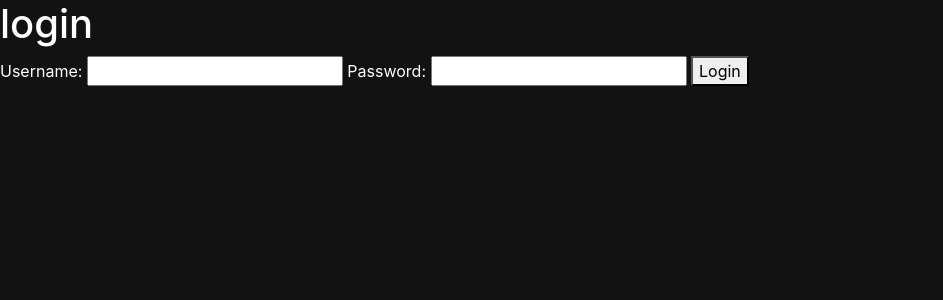
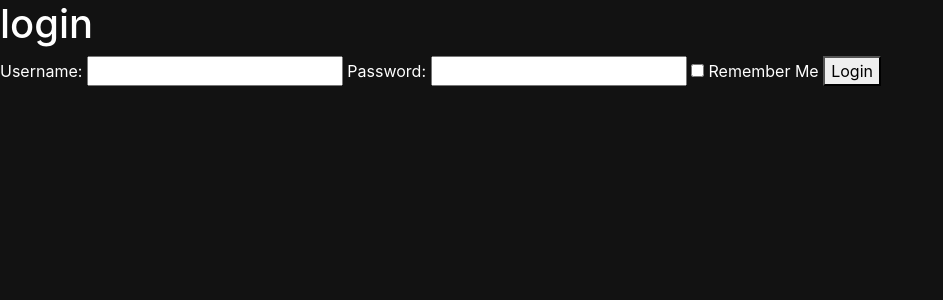
Before and after one commit to whsiaor/SendMe, a Flask app: page /login in a window 1280 px wide. Shown: the part 62-362 px from the top of the page, without its empty margins (0-943 px from the left). Run offline with Flask 3, Linux system fonts and the light colour scheme.

Commit message:
remember me function

```diff
--- a/app.py
+++ b/app.py
@@ -17,6 +17,7 @@ load_dotenv()
 app = Flask(__name__)
 app.config['TEMPLATES_AUTO_RELOAD'] = True
 app.config['SECRET_KEY'] = os.getenv('SECRET_KEY', 'secretkey') # for sqlite3
+app.config['REMEMBER_COOKEI_DURATION'] = timedelta(days=30)
 
 # MongoDB client
 client = MongoClient(os.getenv('MONGODB_DOMAIN'))
@@ -181,10 +182,11 @@ def login():
     if request.method == 'POST':
         username = request.form.get('username')
         password = request.form.get('password')
+        remember = request.form.get('remember') == 'on'
         user = verify_user(username, password)
         if user:
-            login_user(user)
-            flash('Logging Successfully!')
+            login_user(user, remember=remember)
+
             return redirect(url_for('index'))
         else:
             flash('Invalid username or password')
--- a/requirements.txt
+++ b/requirements.txt
@@ -5,4 +5,3 @@ python-dotenv==1.0.1
 Werkzeug==3.0.3
 pytz==2024.1
 Flask-Login==0.6.3
-Flask-Session==0.8.0
--- a/templates/login.html
+++ b/templates/login.html
@@ -9,7 +9,10 @@
     <input type="text" id="username" name="username">
     <label for="password">Password:</label>
     <input type="password" id="password" name="password">
+    <input type="checkbox" name="remember" id="remember">
+    <label for="remember">Remember Me</label>
     <button type="submit">Login</button>
+
 </form>
 {% with messages = get_flashed_messages() %}
 {% if messages %}
```
